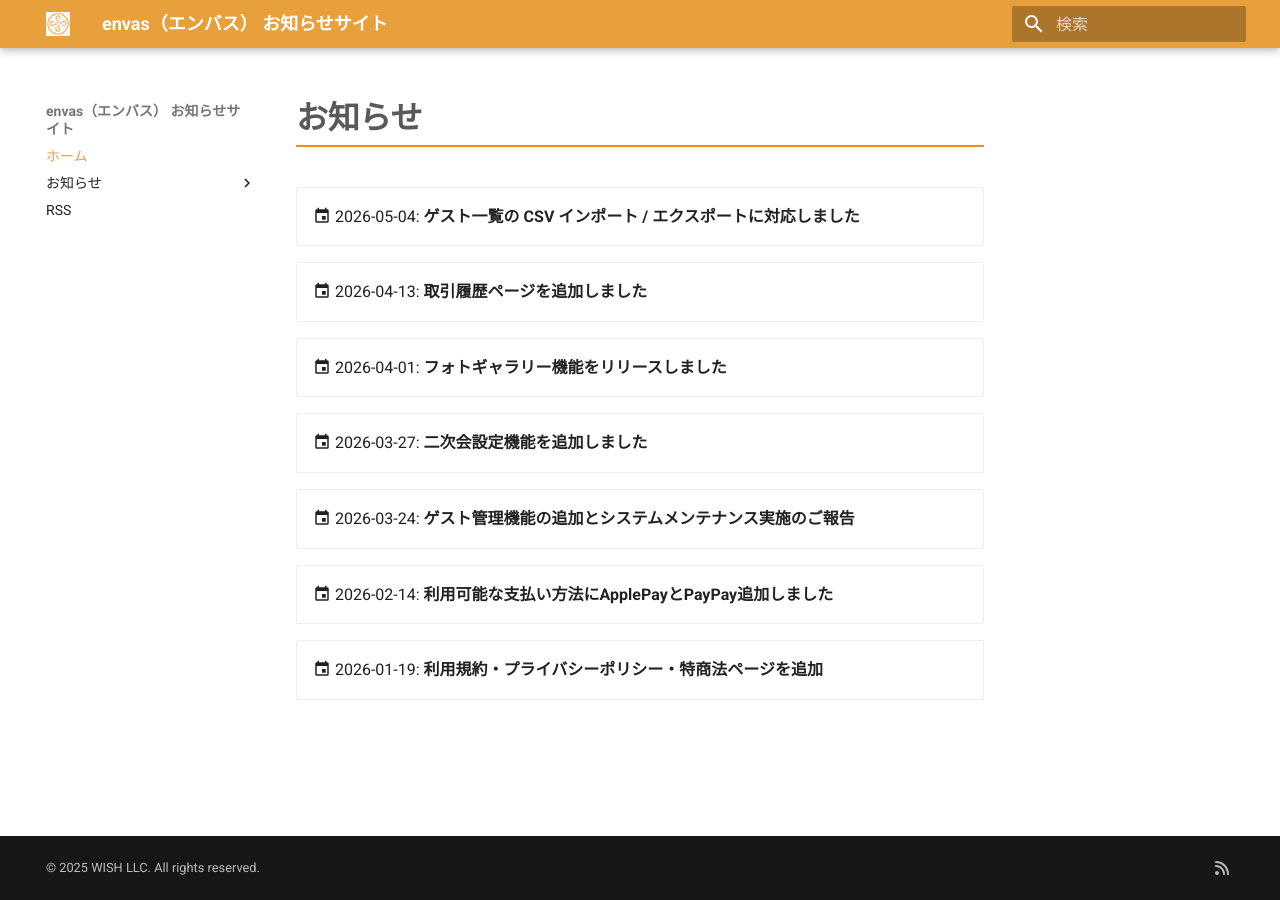
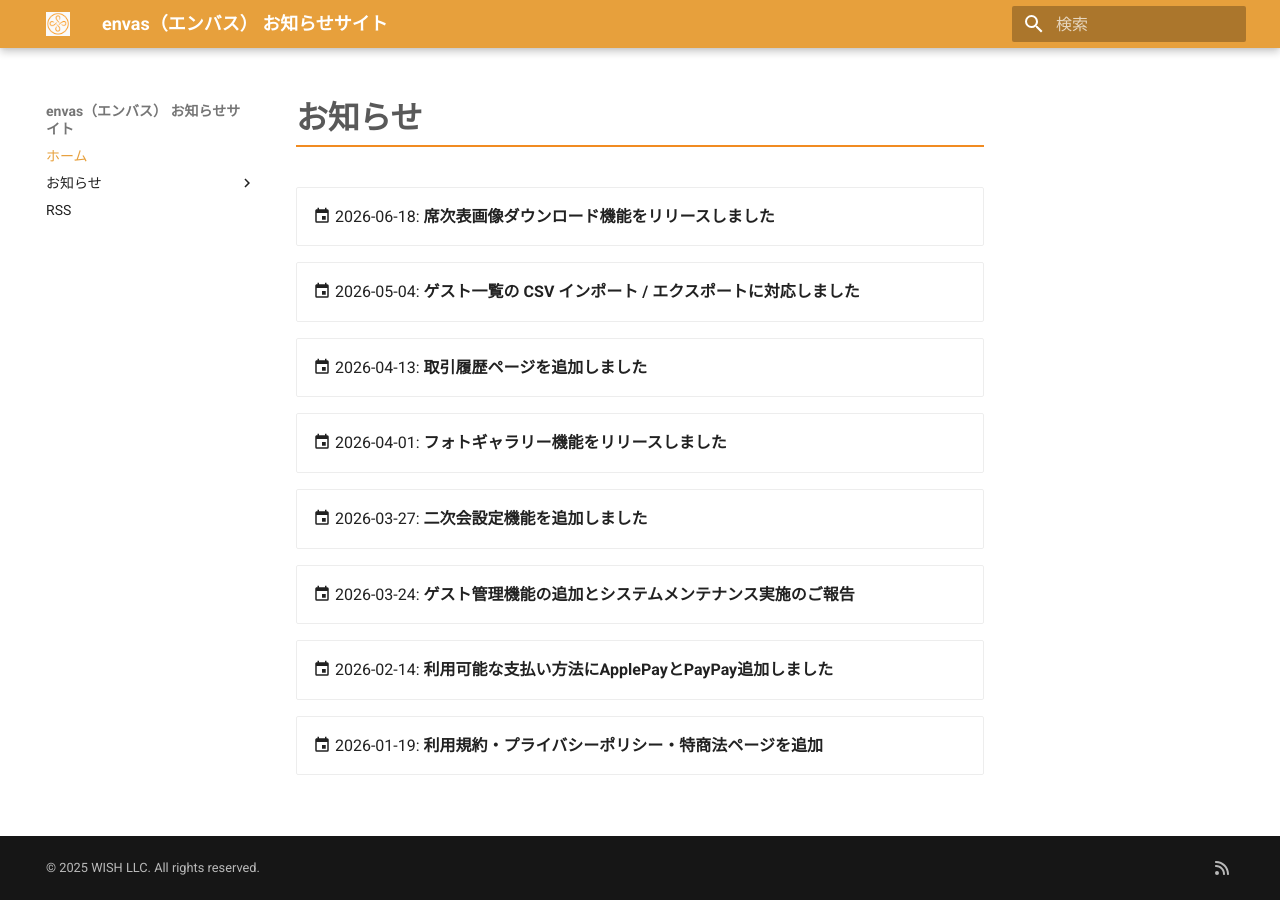
Before and after one commit to wish-corp/envas-info, an MkDocs documentation site: the page built from docs/index.md, in a window 1280 px wide. Built offline with MkDocs 1.6.1 and Material for MkDocs 9.7.7, drawn with Linux system fonts in a browser that asks for light colours.

Commit message:
docs: トップページに席次表画像ダウンロードのお知らせを追加
🤖 Generated with [Claude Code](https://claude.com/claude-code)

Co-Authored-By: Claude <noreply@anthropic.com>

```diff
--- a/docs/index.md
+++ b/docs/index.md
@@ -1,5 +1,8 @@
 # お知らせ
 
+<div class="grid cards" markdown>
+- [:material-calendar: 2026-06-18: **席次表画像ダウンロード機能をリリースしました**](news/2026-06-18-seating-chart-image.md)
+</div>
 <div class="grid cards" markdown>
 - [:material-calendar: 2026-05-04: **ゲスト一覧の CSV インポート / エクスポートに対応しました**](news/2026-05-04-guest-csv-import.md)
 </div>
```
